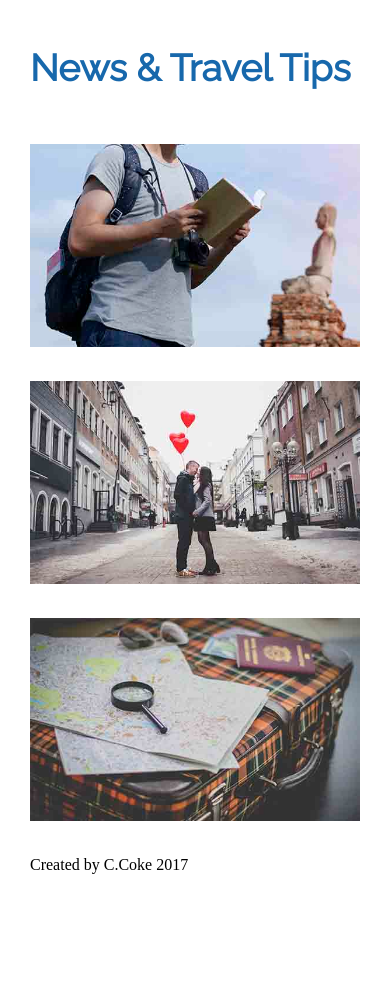
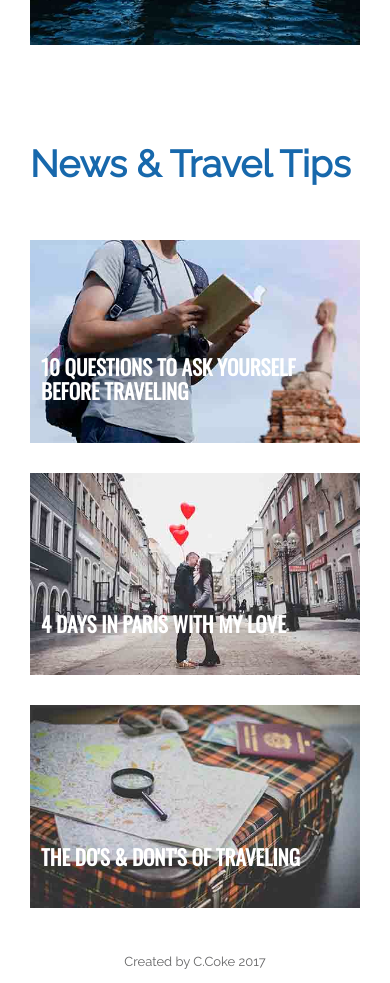
Before and after one commit to cmcoke/trafalgar-travel, a website: page app/index.html in a window 390 px wide. Shown: the part 6360-7343 px from the top of the page. Before the commit the page ends 7250 px from the top, so only its background shows below. Drawn offline with nearby package versions, Linux system fonts and the light colour scheme.

Commit message:
Completed news and travel tips section

```diff
--- a/app/assets/styles/modules/_btn.css
+++ b/app/assets/styles/modules/_btn.css
@@ -4,10 +4,10 @@
   padding: .75rem 1.2rem;
   text-transform: uppercase;
   font-family: $font-Raleway;
+  transition: 0.3s;
 
   &:hover{
     background-color: $lighterBlue;
-    transition: .5s;
     color: #fff;
   }
 }
--- a/app/assets/styles/modules/_destination.css
+++ b/app/assets/styles/modules/_destination.css
@@ -103,11 +103,11 @@
     font-family: $font-Raleway;
     text-transform: uppercase;
     color: #fff;
+    transition: .3s;
   }
 
   &__explore:hover{
     color: $Orange;
-    transition: .3s;
   }
 
 }
--- /dev/null
+++ b/app/assets/styles/modules/_news.css
@@ -0,0 +1,23 @@
+.news{
+  position: relative;
+  transition: 0.3s;
+
+  &:hover{
+    box-shadow: -0.4375rem 0.5625rem 1.9375rem -0.3125rem rgba(101,101,102,1);
+  }
+
+  &__info{
+    position: absolute;
+    bottom: 0;
+    padding: 0.6875rem;
+    color: #fff;
+    font-family: $font-Oswald;
+    text-transform: uppercase;
+    font-size: 1.3125rem;
+  }
+
+  & img{
+    display: block;
+  }
+
+}
--- a/app/assets/styles/modules/_primary-nav.css
+++ b/app/assets/styles/modules/_primary-nav.css
@@ -1,5 +1,6 @@
 .primary-nav{
   display: none;
+
 
   @mixin atLarge{
     display: -webkit-flex;
--- /dev/null
+++ b/app/assets/styles/modules/_site-footer.css
@@ -0,0 +1,6 @@
+.site-footer{
+  font-family: $font-Raleway;
+  font-size:0.8125rem;
+  color: $black;
+  text-align: center;
+}
--- a/app/assets/styles/styles.css
+++ b/app/assets/styles/styles.css
@@ -15,3 +15,5 @@
 @import "modules/_svg-icons";
 @import "modules/_destination";
 @import "modules/_card";
+@import "modules/_news";
+@import "modules/_site-footer";
--- a/app/index.html
+++ b/app/index.html
@@ -170,7 +170,7 @@
 
 
   <section class="container">
-    <div class="grid">
+    <div class="grid page-section">
 
       <div class="col-xs-12">
         <h1 class="headline">Recommended Tours</h1>
@@ -254,7 +254,7 @@
 
   <section class="container">
 
-    <div class="grid">
+    <div class="grid page-section">
 
       <div class="col-xs-12">
         <h1 class="headline">Special Offers</h1>
@@ -293,36 +293,51 @@
 
   <section class="container">
 
-    <div class="grid">
+    <div class="grid page-section">
 
       <div class="col-xs-12">
         <h1 class="headline">News &#38; Travel Tips</h1>
       </div>
 
-      <picture class="col-xs-12 col-md-4">
+      <a href="#" class="col-xs-12 col-md-4">
+        <div class="news">
+          <picture>
             <source srcset="assets/images/explorer--large.jpg 450w" media="(min-width: 1020px)">
             <source srcset="assets/images/explorer--landscape.jpg 800w, assets/images/explorer--landscape-hi-dpi.jpg 1600w" media="(min-width: 800px)">
-        <img srcset="assets/images/explorer--landscape-small.jpg 565w" alt="woman walking with umberlla">
+            <img srcset="assets/images/explorer--landscape-small.jpg 565w" alt="a traveler reading a book">
           </picture>
+          <h4 class="news__info">10 questions to ask yourself before traveling</h4>
+        </div>
+      </a>
 
-      <picture class="col-xs-12 col-md-4">
+      <a href="#" class="col-xs-12 col-md-4">
+        <div class="news">
+          <picture>
             <source srcset="assets/images/love--large.jpg 450w" media="(min-width: 1020px)">
             <source srcset="assets/images/love--landscape.jpg 800w, assets/images/love--landscape-hi-dpi.jpg 1600w" media="(min-width: 800px)">
-        <img srcset="assets/images/love--landscape-small.jpg 565w" alt="woman walking with umberlla">
+            <img srcset="assets/images/love--landscape-small.jpg 565w" alt="a couple holding ballons">
           </picture>
+          <h4 class="news__info">4 days in Paris with my love</h4>
+        </div>
+      </a>
 
-      <picture class="col-xs-12 col-md-4">
+      <a href="#" class="col-xs-12 col-md-4 news__test">
+        <div class="news">
+          <picture>
             <source srcset="assets/images/map--large.jpg 450w" media="(min-width: 1020px)">
             <source srcset="assets/images/map--landscape.jpg 800w, assets/images/map--landscape-hi-dpi.jpg 1600w" media="(min-width: 800px)">
-        <img srcset="assets/images/map--landscape-small.jpg 565w" alt="woman walking with umberlla">
+            <img srcset="assets/images/map--landscape-small.jpg 565w" alt="travel gear">
           </picture>
+          <h4 class="news__info">The do&#39;s &amp; dont&#39;s of traveling </h4>
+        </div>
+      </a>
 
     </div>
 
   </section>
 
   <footer class="container">
-    <p>Created by C.Coke 2017</p>
+    <p class="site-footer">Created by C.Coke 2017</p>
   </footer>
 
 </body>
--- a/app/temp/styles/styles.css
+++ b/app/temp/styles/styles.css
@@ -1561,11 +1561,11 @@ a{
   padding: .75rem 1.2rem;
   text-transform: uppercase;
   font-family: 'Raleway', sans-serif;
+  -webkit-transition: 0.3s;
+  transition: 0.3s;
 }
 .btn:hover{
     background-color: #2682CF;
-    -webkit-transition: .5s;
-    transition: .5s;
     color: #fff;
   }
 .primary-nav{
@@ -1818,28 +1818,28 @@ a{
     font-family: 'Raleway', sans-serif;
     text-transform: uppercase;
     color: #fff;
+    -webkit-transition: .3s;
+    transition: .3s;
   }
 .destination__explore:hover{
     color: #dc493a;
-    -webkit-transition: .3s;
-    transition: .3s;
   }
 .card{
 
-  -webkit-box-shadow: 0 4px 8px 0 rgba(0,0,0,0.2);
+  -webkit-box-shadow: 0 0.25rem 0.5rem 0 rgba(0,0,0,0.2);
 
-          box-shadow: 0 4px 8px 0 rgba(0,0,0,0.2);
+          box-shadow: 0 0.25rem 0.5rem 0 rgba(0,0,0,0.2);
   -webkit-transition: 0.3s;
   transition: 0.3s;
 
 
 }
 .card:hover{
-    -webkit-box-shadow: 0 8px 16px 0 rgba(0,0,0,0.2);
-            box-shadow: 0 8px 16px 0 rgba(0,0,0,0.2);
+    -webkit-box-shadow: 0 0.5rem 1rem 0 rgba(0,0,0,0.2);
+            box-shadow: 0 0.5rem 1rem 0 rgba(0,0,0,0.2);
   }
 .card__container{
-    padding: 2px 16px;
+    padding: 0.125rem 1rem;
   }
 .card__container h6{
     font-family: 'Raleway', sans-serif;
@@ -1863,18 +1863,46 @@ a{
 .card__price{
     text-align: center;
     font-family: 'Raleway', sans-serif;
-    margin-top: 33px;
+    margin-top: 2.0625rem;
   }
 .card__explore{
     display: block;
     text-align: center;
     text-transform: uppercase;
     font-family: 'Raleway', sans-serif;
-    margin-top: 33px;
-    padding-bottom: 30px;
-  }
-.card__explore:hover{
-    color: #2682CF;
+    margin-top: 2.0625rem;
+    padding-bottom: 1.875rem;
+  }
+.card:hover a{
+    color: #dc493a;
     -webkit-transition: .3s;
     transition: .3s;
   }
+.news{
+  position: relative;
+  -webkit-transition: 0.3s;
+  transition: 0.3s;
+
+}
+.news:hover{
+    -webkit-box-shadow: -0.4375rem 0.5625rem 1.9375rem -0.3125rem rgba(101,101,102,1);
+            box-shadow: -0.4375rem 0.5625rem 1.9375rem -0.3125rem rgba(101,101,102,1);
+  }
+.news__info{
+    position: absolute;
+    bottom: 0;
+    padding: 0.6875rem;
+    color: #fff;
+    font-family: 'Oswald', sans-serif;
+    text-transform: uppercase;
+    font-size: 1.3125rem;
+  }
+.news img{
+    display: block;
+  }
+.site-footer{
+  font-family: 'Raleway', sans-serif;
+  font-size:0.8125rem;
+  color: #656566;
+  text-align: center;
+}
```
Also changed, not shown: app/assets/styles/modules/_card.css (+8 -8 lines). Lines whose indentation alone changed are shown as unchanged.
